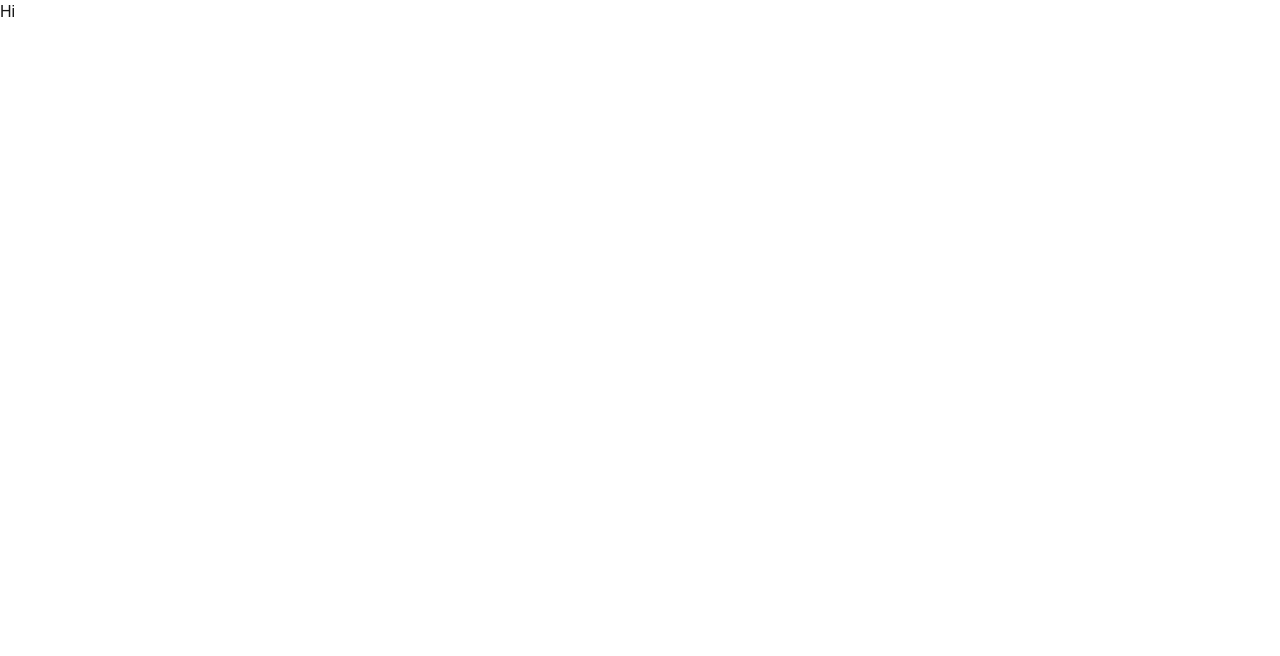
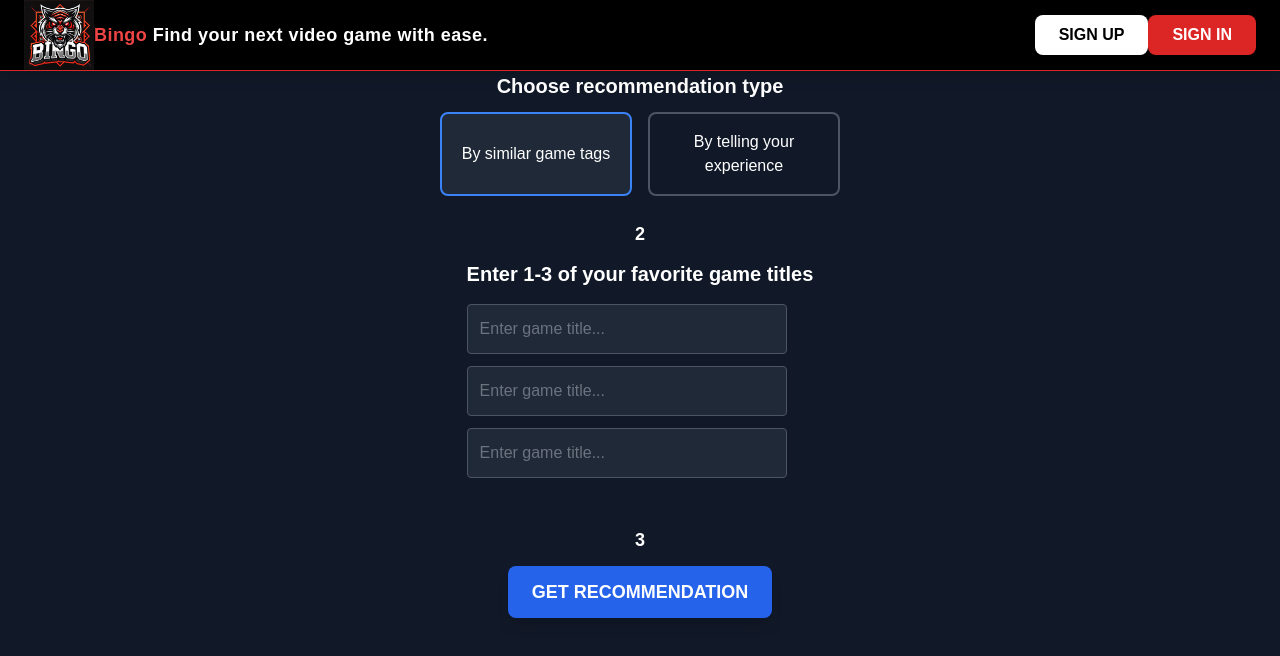
Before and after one commit to Bing6000s/Bingo, a Next.js app in the folder bingo/: page /recommend in a window 1280 px wide. Shown: the top 656 px of the page. Built offline with nearby package versions, Linux system fonts and the light colour scheme.

Commit message:
some more progress

```diff
--- a/bingo/src/app/page.jsx
+++ b/bingo/src/app/page.jsx
@@ -36,7 +36,7 @@ export default function Homepage() {
           We analyze your gaming experience and preferences to give you the perfect recommendation. Start here:
         </p>
         <button className="mt-6 px-8 py-3 bg-red-600 text-white font-bold uppercase rounded-full shadow-lg hover:bg-red-700 hover:scale-105 transition-all">
-          <Link href="/recommend">Get Started</Link>
+          <Link href="/signin">Get Started</Link>
         </button>
       </div>
     </div>
--- a/bingo/src/app/recommend/page.jsx
+++ b/bingo/src/app/recommend/page.jsx
@@ -1,10 +1,99 @@
-import React from "react";
+'use client';
+import React, { useState } from "react";
+import BingoMenu from "@/components/BingoMenu";
 
-export default function (){
+const GameRecommendation = () => {
+  const [selectedType, setSelectedType] = useState("tags");
+  const [gameTitles, setGameTitles] = useState(["", "", ""]);
+  const [experience, setExperience] = useState(""); // Stores user experience text
 
-    return(
-        <h1>Hi</h1>
-    )
+  const handleInputChange = (index, value) => {
+    const updatedTitles = [...gameTitles];
+    updatedTitles[index] = value;
+    setGameTitles(updatedTitles);
+  };
 
+  const handleRecommendation = () => {
+    console.log("Fetching recommendations for:", gameTitles, "Experience:", experience);
+  };
 
-}
+  return (
+    <div className="flex flex-col items-center min-h-screen bg-gray-900 text-white p-8">
+      <title>Bingo - recommend</title>
+
+      <div className="w-full fixed top-0 left-0 bg-black z-10">
+        <BingoMenu />
+      </div>
+
+      {/* Step 1: Choose Recommendation Type */}
+      <div className="text-center mb-6">
+        <h2 className="text-lg font-bold mb-3">1</h2>
+        <p className="text-xl font-semibold">Choose recommendation type</p>
+        <div className="flex gap-4 mt-3">
+          <button
+            className={`p-4 rounded-lg w-48 border-2 ${
+              selectedType === "tags" ? "border-blue-500 bg-gray-800" : "border-gray-600"
+            }`}
+            onClick={() => setSelectedType("tags")}
+          >
+            By similar game tags
+          </button>
+          <button
+            className={`p-4 rounded-lg w-48 border-2 ${
+              selectedType === "smart" ? "border-blue-500 bg-gray-800" : "border-gray-600"
+            }`}
+            onClick={() => setSelectedType("smart")}
+          >
+            By telling your experience
+          </button>
+        </div>
+      </div>
+
+      {/* Step 2: Enter Game Titles OR Experience */}
+      <div className="text-center mb-6">
+        <h2 className="text-lg font-bold mb-3">2</h2>
+        {selectedType === "tags" ? (
+          <>
+            <p className="text-xl font-semibold">Enter 1-3 of your favorite game titles</p>
+            <div className="flex flex-col gap-3 mt-4">
+              {gameTitles.map((title, index) => (
+                <input
+                  key={index}
+                  type="text"
+                  placeholder="Enter game title..."
+                  value={title}
+                  onChange={(e) => handleInputChange(index, e.target.value)}
+                  className="w-80 p-3 bg-gray-800 rounded border border-gray-600 text-white placeholder-gray-500 focus:outline-none focus:ring-2 focus:ring-blue-500"
+                />
+              ))}
+            </div>
+          </>
+        ) : (
+          <>
+            <p className="text-xl font-semibold">Describe your experience with the last game</p>
+            <textarea
+              placeholder="Write about your experience..."
+              value={experience}
+              onChange={(e) => setExperience(e.target.value)}
+              className="w-80 h-32 p-3 mt-3 bg-gray-800 rounded border border-gray-600 text-white placeholder-gray-500 focus:outline-none focus:ring-2 focus:ring-blue-500"
+            />
+          <p>Are the game too difficult? Do you have time to play this game? Do you want more narrative? Or do you want more mechanics?</p>
+          </>
+        )}
+      </div>
+
+      {/* Step 3: Get Recommendation Button */}
+      <div className="text-center mt-6">
+        <h2 className="text-lg font-bold mb-3">3</h2>
+        <button
+          onClick={handleRecommendation}
+          className="px-6 py-3 bg-blue-600 hover:bg-blue-700 rounded-lg shadow-lg text-lg uppercase font-bold transition duration-300"
+        >
+          Get recommendation
+        </button>
+      </div>
+    </div>
+  );
+};
+
+export default GameRecommendation;
--- a/bingo/src/app/signin/page.jsx
+++ b/bingo/src/app/signin/page.jsx
@@ -1,15 +1,24 @@
 'use client'
-import { useState } from 'react';
+import { useState,useEffect} from 'react';
 import {useSignInWithEmailAndPassword} from 'react-firebase-hooks/auth'
 import {auth} from '@/app/Firebase/config'
 import { useRouter } from 'next/navigation';
 import BingoMenu from "@/components/BingoMenu"
+import Link from "next/link"
 
 const SignIn = () => {
   const [email, setEmail] = useState('');
   const [password, setPassword] = useState('');
-  const [signInWithEmailAndPassword] = useSignInWithEmailAndPassword(auth);
+  const [signInWithEmailAndPassword, user, loading, error] = useSignInWithEmailAndPassword(auth);
   const router = useRouter()
+
+  useEffect(()=>{
+    if(user){
+
+      sessionStorage.setItem("user", JSON.stringify(user.user));
+    router.push("/recommend");
+  }
+},[user,router]);
 
   const handleSignIn = async () => {
     try {
@@ -59,6 +68,13 @@ const SignIn = () => {
         >
           Sign In
         </button>
+        <button
+          className="w-full p-3 bg-indigo-600 rounded text-white hover:bg-indigo-500"
+        >
+          <Link href="/signup">
+          Sign up
+          </Link>
+        </button>
       </div>
     </div>
     </div>
--- /dev/null
+++ b/bingo/src/components/BasicSlider.jsx
@@ -0,0 +1,27 @@
+'use client';
+import { useState } from "react";
+
+const Slider = () => {
+  const [value, setValue] = useState(5); // Default slider value
+
+  return (
+    <div className="flex flex-col items-center p-6 bg-gray-900 min-h-screen text-white">
+      <h2 className="text-xl font-bold mb-4">Adjust Slider Value</h2>
+
+      {/* Slider Input */}
+      <input
+        type="range"
+        min="0"
+        max="10"
+        value={value}
+        onChange={(e) => setValue(e.target.value)}
+        className="w-64 h-2 bg-gray-600 rounded-lg appearance-none cursor-pointer accent-blue-500"
+      />
+
+      {/* Display Slider Value */}
+      <p className="mt-4 text-lg font-semibold">Value: {value}</p>
+    </div>
+  );
+};
+
+export default Slider;
```
